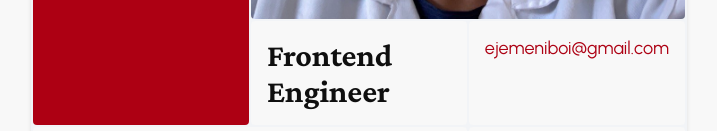
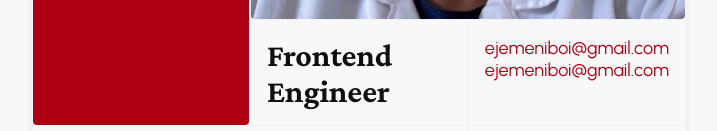
Before and after one commit to AJ1732/hng-12--stage-0, a plain HTML site: page index.html in a window 1280 px wide. Shown: the part 551-682 px from the top of the page, without its empty margins (281-998 px from the left). Drawn offline with nearby package versions, Linux system fonts and the light colour scheme.

Commit message:
chore: add extra email

```diff
--- a/index.html
+++ b/index.html
@@ -88,6 +88,7 @@
           data-testid="emailAddress"
         >
           ejemeniboi@gmail.com
+          ejemeniboi@gmail.com
         </a>
       </div>
 
```
